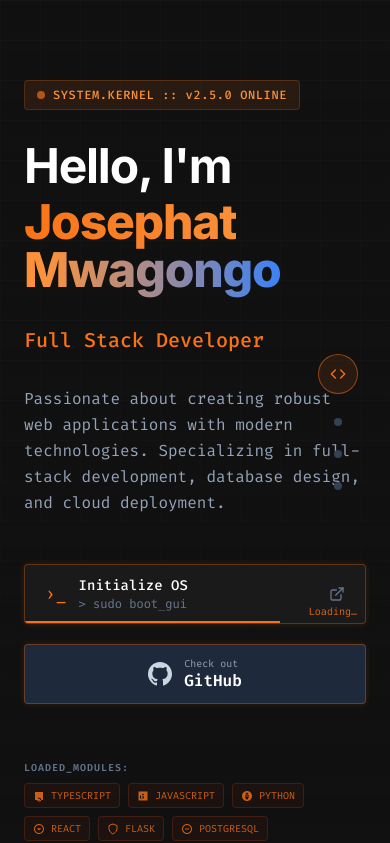
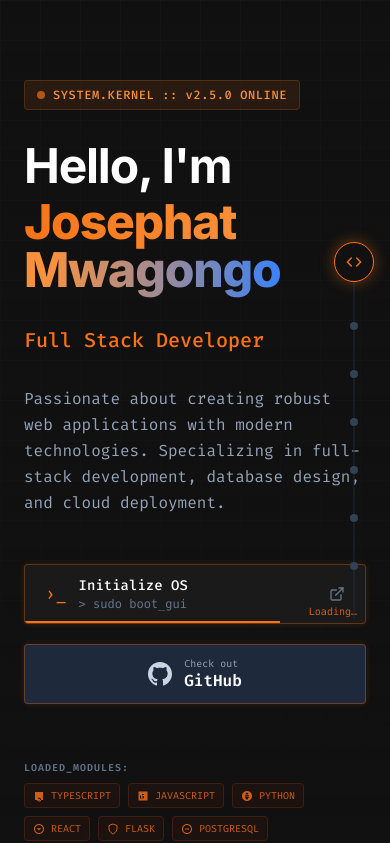
Before and after one commit to ja154/prtfo, a Flask app: page / in a window 390 px wide. Shown: the top 843 px of the page. Run offline with Flask 3, Linux system fonts and the light colour scheme; some libraries are stand-ins or nearby versions.

Commit message:
fix: implement dynamic scroll progress indicator
Transformed the static navigation button into a dynamic scroll progress indicator that moves along a vertical track as the user scrolls.

Key changes:
- Added IDs to all major sections (#home, #about, #skills, etc.) for reliable tracking.
- Implemented continuous scroll-progress mapping in JavaScript to move the indicator with sub-pixel precision.
- Integrated IntersectionObserver to highlight active section dots while the indicator moves fluidly behind them.
- Added smooth CSS transitions with a 0.3s cubic-bezier for a responsive feel.
- Ensured the indicator aligns perfectly with the center of the first and last navigation dots by accounting for container padding and dot size.
- Fixed HTML structure by moving script tags inside the body and ensuring proper closing tags.
- Removed development log files from the repository.

```diff
--- a/templates/index.html
+++ b/templates/index.html
@@ -129,6 +129,11 @@
                 0%, 100% { opacity: 1; }
                 50% { opacity: 0; }
             }
+
+            /* Nav indicator transition */
+            #nav-indicator {
+                transition: transform 0.3s cubic-bezier(0.2, 0, 0.2, 1);
+            }
         </style>
 
         <!-- Background Grid -->
@@ -138,25 +143,39 @@
         </div>
 
         <!-- Right Navigation Dots -->
-        <div class="fixed right-8 top-1/2 -translate-y-1/2 z-50 flex flex-col gap-6 items-center">
-            <a href="#" aria-label="Scroll to top"
-                class="w-10 h-10 rounded-full border border-orange-500/50 flex items-center justify-center text-orange-500 bg-orange-500/10 transition-transform hover:scale-110 focus-visible:outline-none focus-visible:ring-2 focus-visible:ring-orange-500 focus-visible:ring-offset-2">
+        <div class="fixed right-8 top-1/2 -translate-y-1/2 z-50 flex flex-col items-center py-4">
+            <!-- Vertical track line -->
+            <div class="absolute w-px h-full bg-slate-800 left-1/2 -translate-x-1/2 z-0"></div>
+
+            <!-- Moving Indicator (The "down scrolling button" based on image) -->
+            <div id="nav-indicator" class="absolute z-20 w-10 h-10 -translate-x-1/2 left-1/2 top-0">
+                <button aria-label="Next section"
+                    class="w-10 h-10 rounded-full border border-orange-500 flex items-center justify-center text-orange-500 bg-[#111111] shadow-[0_0_15px_rgba(249,115,22,0.4)] transition-transform hover:scale-110">
                     <svg xmlns="http://www.w3.org/2000/svg" width="16" height="16" viewBox="0 0 24 24" fill="none"
                         stroke="currentColor" stroke-width="2" stroke-linecap="round" stroke-linejoin="round">
                         <polyline points="16 18 22 12 16 6"></polyline>
                         <polyline points="8 6 2 12 8 18"></polyline>
                     </svg>
-            </a>
-            <a href="#" class="w-2 h-2 rounded-full bg-slate-700 hover:bg-orange-500 cursor-pointer transition-colors" title="Home"></a>
-            <a href="#certificates" class="w-2 h-2 rounded-full bg-slate-700 hover:bg-orange-500 cursor-pointer transition-colors" title="Certificates"></a>
-            <a href="#contact" class="w-2 h-2 rounded-full bg-slate-700 hover:bg-orange-500 cursor-pointer transition-colors" title="Contact"></a>
+                </button>
+            </div>
+
+            <!-- Dots -->
+            <div class="relative z-10 flex flex-col gap-10 items-center py-4">
+                <a href="#home" class="nav-dot w-2 h-2 rounded-full bg-slate-700 hover:bg-orange-500 cursor-pointer transition-colors" title="Home"></a>
+                <a href="#about" class="nav-dot w-2 h-2 rounded-full bg-slate-700 hover:bg-orange-500 cursor-pointer transition-colors" title="About"></a>
+                <a href="#skills" class="nav-dot w-2 h-2 rounded-full bg-slate-700 hover:bg-orange-500 cursor-pointer transition-colors" title="Skills"></a>
+                <a href="#experience" class="nav-dot w-2 h-2 rounded-full bg-slate-700 hover:bg-orange-500 cursor-pointer transition-colors" title="Experience"></a>
+                <a href="#projects" class="nav-dot w-2 h-2 rounded-full bg-slate-700 hover:bg-orange-500 cursor-pointer transition-colors" title="Projects"></a>
+                <a href="#certificates" class="nav-dot w-2 h-2 rounded-full bg-slate-700 hover:bg-orange-500 cursor-pointer transition-colors" title="Certificates"></a>
+                <a href="#contact" class="nav-dot w-2 h-2 rounded-full bg-slate-700 hover:bg-orange-500 cursor-pointer transition-colors" title="Contact"></a>
+            </div>
         </div>
 
         <!-- Main Container -->
         <main class="relative z-10 max-w-7xl mx-auto px-6 py-20 lg:px-12 flex flex-col gap-32">
 
             <!-- HERO SECTION -->
-            <section class="min-h-[80vh] flex flex-col lg:flex-row items-center justify-between gap-12">
+            <section id="home" class="min-h-[80vh] flex flex-col lg:flex-row items-center justify-between gap-12">
                 <!-- Left Content -->
                 <div class="flex-1 space-y-8">
                     <!-- Badge -->
@@ -430,7 +449,7 @@
             </section>
 
             <!-- ABOUT SECTION -->
-            <section class="space-y-12">
+            <section id="about" class="space-y-12">
                 <div class="flex items-center gap-4">
                     <h2 class="text-3xl font-bold text-white font-sans-heading"># About.system</h2>
                     <div class="flex-grow h-px bg-gradient-to-r from-orange-500/50 to-transparent"></div>
@@ -523,7 +542,7 @@
             </section>
 
             <!-- SKILLS SECTION -->
-            <section class="space-y-12">
+            <section id="skills" class="space-y-12">
                 <div class="flex items-center gap-4">
                     <h2 class="text-3xl font-bold text-white font-sans-heading"># Skills.json</h2>
                     <div class="flex-grow h-px bg-gradient-to-r from-orange-500/50 to-transparent"></div>
@@ -587,7 +606,7 @@
             </section>
 
             <!-- EXPERIENCE SECTION -->
-            <section class="space-y-12">
+            <section id="experience" class="space-y-12">
                 <div class="flex items-center gap-4">
                     <h2 class="text-3xl font-bold text-white font-sans-heading">$ git log --stat --oneline</h2>
                     <div class="flex-grow h-px bg-gradient-to-r from-orange-500/50 to-transparent"></div>
@@ -734,7 +753,7 @@
             </section>
 
             <!-- PROJECTS SECTION -->
-            <section class="space-y-12">
+            <section id="projects" class="space-y-12">
                 <div class="flex items-center gap-4">
                     <h2 class="text-3xl font-bold text-white font-sans-heading">$ ls -la ~/projects</h2>
                     <div class="flex-grow h-px bg-gradient-to-r from-orange-500/50 to-transparent"></div>
@@ -1388,9 +1407,6 @@
             <p class="pt-4 text-xs opacity-75">&copy; 2026 Josephat Mwagongo. All rights reserved.</p>
         </footer>
     </div>
-</body>
-
-</html>
 
     <!-- JavaScript for dynamic elements -->
     <script>
@@ -1398,47 +1414,84 @@
     document.querySelectorAll(".fixed.right-8 a").forEach(anchor => {
         anchor.addEventListener("click", function (e) {
             e.preventDefault();
-            document.querySelector(this.getAttribute("href")).scrollIntoView({
+            const targetId = this.getAttribute("href");
+            if (targetId && targetId !== "#") {
+                const targetElement = document.querySelector(targetId);
+                if (targetElement) {
+                    targetElement.scrollIntoView({
                         behavior: "smooth"
                     });
+                }
+            }
         });
     });
 
-    // Simulate typing effect for hero section (optional, can be added later)
-    // const heroTitle = document.querySelector(".hero-title span");
-    // const text = heroTitle.textContent;
-    // heroTitle.textContent = '';
-    // let i = 0;
-    // function typeWriter() {
-    //     if (i < text.length) {
-    //         heroTitle.textContent += text.charAt(i);
-    //         i++;
-    //         setTimeout(typeWriter, 100);
-    //     }
-    // }
-    // setTimeout(typeWriter, 1000);
-
-    // Intersection Observer for active navigation dots (optional)
-    // const sections = document.querySelectorAll("section");
-    // const navDots = document.querySelectorAll(".fixed.right-8 .w-2");
-
-    // const observer = new IntersectionObserver(entries => {
-    //     entries.forEach(entry => {
-    //         if (entry.isIntersecting) {
-    //             navDots.forEach(dot => dot.classList.remove("bg-orange-500"));
-    //             const targetDot = document.querySelector(`.fixed.right-8 [href='#${entry.target.id}']`);
-    //             if (targetDot) {
-    //                 targetDot.classList.add("bg-orange-500");
-    //             }
-    //         }
-    //     });
-    // }, {
-    //     threshold: 0.5
-    // });
-
-    // sections.forEach(section => {
-    //     observer.observe(section);
-    // });
+    // Intersection Observer for active navigation dots
+    const sections = document.querySelectorAll("section[id]");
+    const navDots = document.querySelectorAll(".nav-dot");
+    const navIndicator = document.getElementById("nav-indicator");
+
+    const observerOptions = {
+        root: null,
+        rootMargin: '0px',
+        threshold: 0.3
+    };
+
+    const observer = new IntersectionObserver(entries => {
+        entries.forEach(entry => {
+            if (entry.isIntersecting) {
+                navDots.forEach(dot => dot.classList.remove("bg-orange-500"));
+                navDots.forEach(dot => dot.classList.add("bg-slate-700"));
+
+                const targetDot = document.querySelector(`.nav-dot[href="#${entry.target.id}"]`);
+                if (targetDot && navIndicator) {
+                    targetDot.classList.remove("bg-slate-700");
+                    targetDot.classList.add("bg-orange-500");
+                }
+            }
+        });
+    }, observerOptions);
+
+    sections.forEach(section => {
+        observer.observe(section);
+    });
+
+    // Continuous scroll progress indicator
+    function updateIndicator() {
+        const totalHeight = document.documentElement.scrollHeight - window.innerHeight;
+        const scrollPercent = Math.min(Math.max(window.scrollY / totalHeight, 0), 1);
+
+        const navContainer = document.querySelector('.fixed.right-8 .relative.z-10');
+        if (navContainer && navIndicator) {
+            const trackHeight = navContainer.offsetHeight;
+            // Max travel is distance between first and last dot center (trackHeight - 2 * padding - dot_size)
+            // padding is 16px (py-4), dot_size is 8px (h-2)
+            const maxTravel = trackHeight - 40;
+            const translateY = scrollPercent * maxTravel;
+            navIndicator.style.transform = `translate(-50%, ${translateY}px)`;
+        }
+    }
+
+    window.addEventListener('scroll', updateIndicator);
+    window.addEventListener('resize', updateIndicator);
+    updateIndicator();
+
+    // Handle nav indicator click to go to next section
+    if (navIndicator) {
+        navIndicator.addEventListener('click', () => {
+            const activeDot = document.querySelector('.nav-dot.bg-orange-500');
+            if (activeDot) {
+                const nextDot = activeDot.nextElementSibling;
+                if (nextDot && nextDot.classList.contains('nav-dot')) {
+                    const targetId = nextDot.getAttribute('href');
+                    document.querySelector(targetId).scrollIntoView({ behavior: 'smooth' });
+                } else {
+                    // If at last dot, scroll to top
+                    document.querySelector('#home').scrollIntoView({ behavior: 'smooth' });
+                }
+            }
+        });
+    }
 
     // 3D Skills Globe Component
     const skills = [
@@ -1687,4 +1740,6 @@
             }, 500);
         });
     </script>
-</div>
+</body>
+
+</html>
```
Lines whose indentation alone changed are shown as unchanged.
